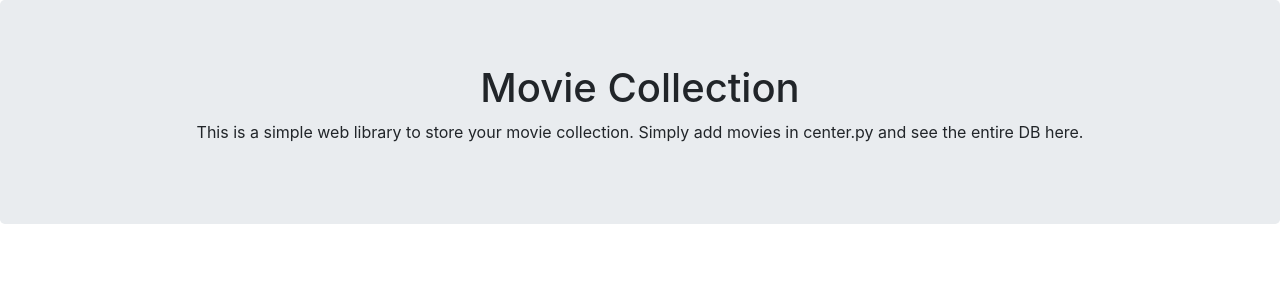
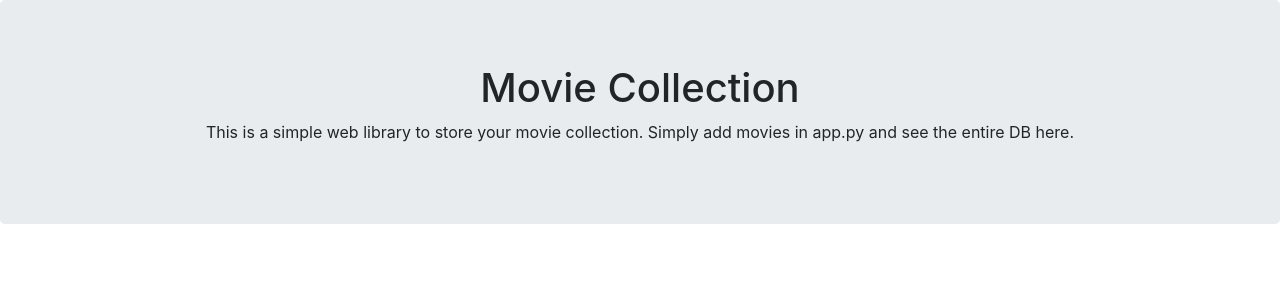
Before and after one commit to mr-karan/Udacity-FullStack-ND004, a Flask app: template practicals/projects/movieServer/templates/index.html in a window 1280 px wide. Shown: the top 300 px of the page. Run offline with Flask 2, Linux system fonts and the light colour scheme; the template is opened without the code that fills it, so the values that code supplies are empty; some libraries are stand-ins or nearby versions.

Commit message:
Changes completed after Review

```diff
--- a/practicals/projects/movieServer/templates/index.html
+++ b/practicals/projects/movieServer/templates/index.html
@@ -57,7 +57,7 @@
 
 <div class="jumbotron">
   <h1 class="text-center">Movie Collection</h1>
-  <p class="text-center">This is a simple web library to store your movie collection. Simply add movies in center.py and see the entire DB here.
+  <p class="text-center">This is a simple web library to store your movie collection. Simply add movies in app.py and see the entire DB here.
   </p>
 
 </div>
```
Also changed, not shown: practicals/projects/movieServer/screenshot.png.
